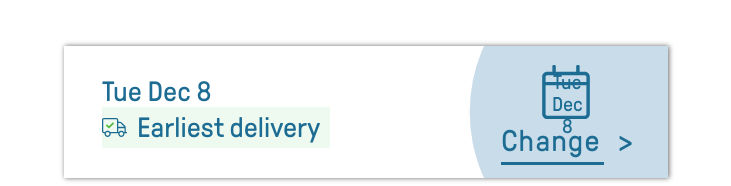
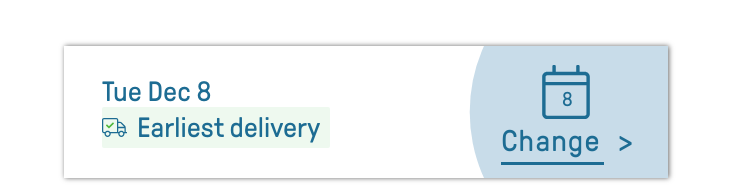
Before and after one commit to jbuican14/react-booking-slot, a React (Create React App) app: page / in a window 1280 px wide. Shown: the part 604-790 px from the top of the page, without its empty margins (274-1005 px from the left). Built offline with nearby package versions, Linux system fonts and the light colour scheme.

Commit message:
formate the slot date

```diff
--- a/src/components/Calendar.component.jsx
+++ b/src/components/Calendar.component.jsx
@@ -36,7 +36,6 @@ function Calendar({ onClick, onSubmit }) {
     console.log('update the change', selectedDate);
     // setDate(selectedDate);
     try {
-      moment().format(selectedDate.toString());
       // selectedDate.format('ddd MMM D').toString();
       onSubmit(moment(selectedDate).format('ddd MMM D').toString());
       console.log(selectedDate);
--- a/src/components/Slot.component.jsx
+++ b/src/components/Slot.component.jsx
@@ -48,7 +48,7 @@ const Slot = () => {
             }}
           >
             <p className="slot-calendar-text">
-              {selectedDate}
+              {selectedDate.split(' ').splice(2, 1)}
               {console.log(selectedDate)}
             </p>
           </div>
```
